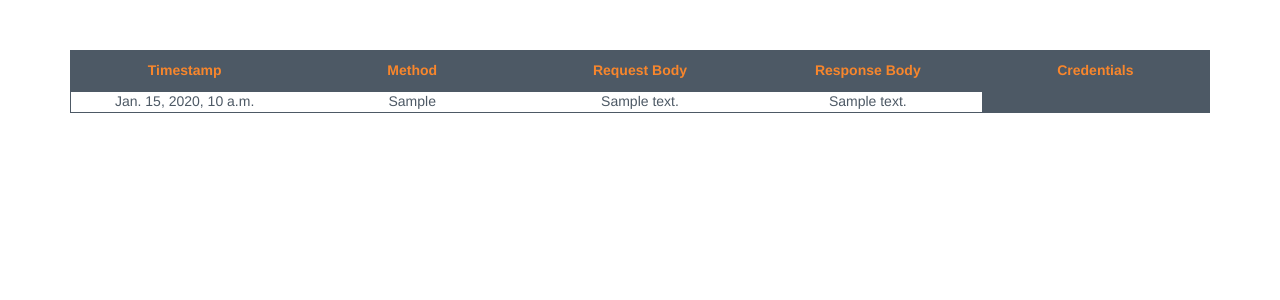
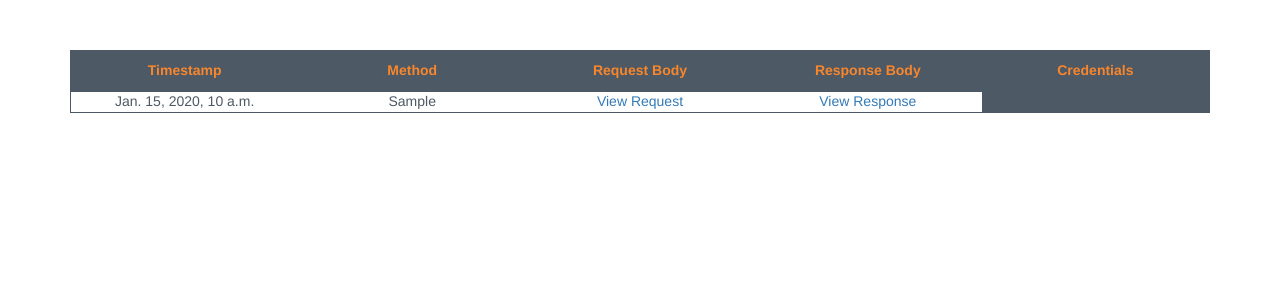
Before and after one commit to shnako/iTec2015Camenita, a Django app: template unified_test/templates/app/requests.html in a window 1280 px wide. Shown: the part 65-365 px from the top of the page. Run offline with Django 3.2, Linux system fonts and the light colour scheme; the template is opened without the code that fills it: most values are stand-ins (such as "Sample title", 1, 10 or a date in 2020); some libraries are stand-ins or nearby versions.

Commit message:
Some stuff. UNSTABLE

```diff
--- a/unified_test/UnifiedTest/views.py
+++ b/unified_test/UnifiedTest/views.py
@@ -93,7 +93,7 @@ def create_page(request):
             page_authentication.value = request.POST.get('value')
             page_authentication.save()
 
-            messages.success(request, 'The page has been created.')
+            messages.success(request, 'Page details saved.')
             return HttpResponseRedirect(reverse('edit-page',
                                                 kwargs={'page_ref': page.ref}))
     return render_to_response('app/page-details.html', context={
@@ -130,7 +130,6 @@ def edit_page(request, page_ref):
             page_authentication = page_authentication_form.save(commit=False)
             page_authentication.value = request.POST.get('value')
             page_authentication.save()
-            messages.success(request, 'The page details have been saved.')
         else:
             print page_form.errors
     return render_to_response('app/page-details.html', context={
--- a/unified_test/templates/app/pages.html
+++ b/unified_test/templates/app/pages.html
@@ -10,7 +10,7 @@
         <tr>
             <th style="width: 20%">Ref</th>
             <th style="width: 20%">Status Code</th>
-            <th style="width: 20%">Delay (ms)</th>
+            <th style="width: 20%">Delay (s)</th>
             <th style="width: 20%">Authentication</th>
             <th style="width: 20%">Actions</th>
         </tr>
--- a/unified_test/templates/app/requests.html
+++ b/unified_test/templates/app/requests.html
@@ -1,6 +1,7 @@
 {% extends 'layouts/base.html' %}
 {% block title %}Requests{% endblock %}
 {% block extra-content-classes %}center-content-hv{% endblock %}
+{% load key_value %}
 
 {% block content %}
 
@@ -19,8 +20,9 @@
             <tr>
                 <td>{{ request.timestamp }}</td>
                 <td>{{ request.request_method }}</td>
-                <td>{{ request.request_body }}</td>
-                <td>{{ request.response_body }}</td>
+                <td><a href="{{ view_page_request_absolute_urls|key_value:request.id }}">View Request</a></td>
+                <td><a href="{{ view_page_response_absolute_urls|key_value:request.id }}">View Response</a></td>
+{#                <td>{{ request.response_body }}</td>#}
             </tr>
         {% endfor %}
         </tbody>
```
